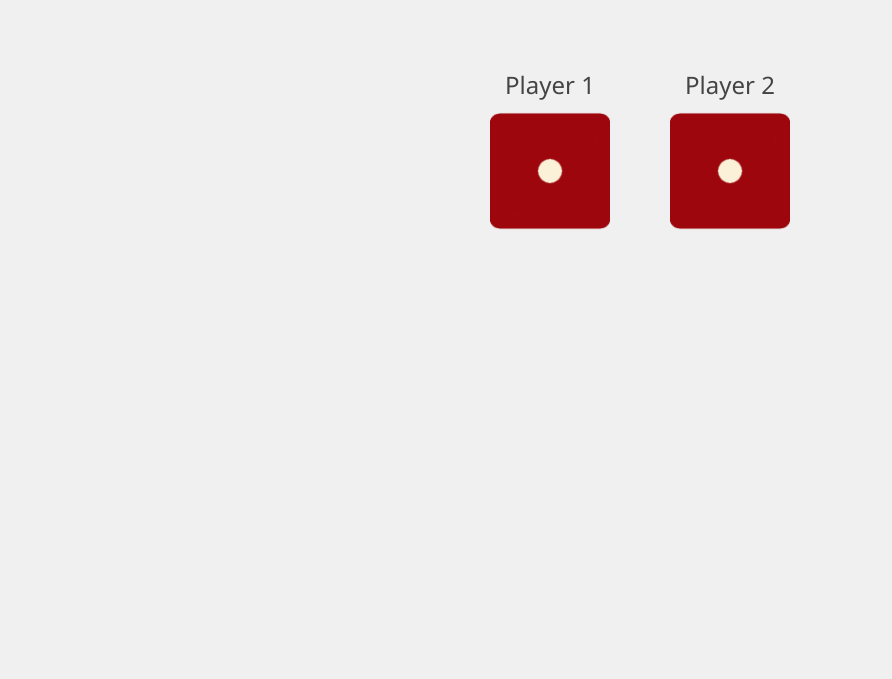
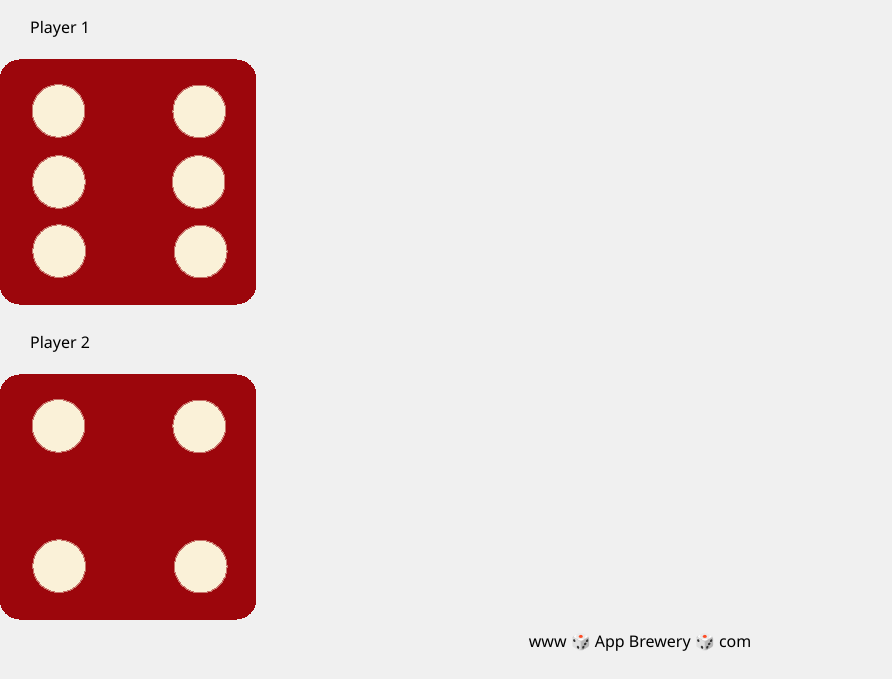
Before and after one commit to amirnajafizada/dice-roller, a plain HTML site: page index.html in a window 1280 px wide. Shown: the part 121-800 px from the top of the page, without its empty margins (0-892 px from the left). Drawn offline with Linux system fonts and the light colour scheme.

Commit message:
Update index.html

```diff
--- a/index.html
+++ b/index.html
@@ -1,27 +1,33 @@
 <!DOCTYPE html>
-<html lang="en">
+<html lang="en" dir="ltr">
   <head>
-  <meta charset="UTF-8">
-  <meta name="viewport" content="width=device-width, initial-scale=1">
-  <title>Dice Roller</title>
-  <link rel="stylesheet" href="styles.css">
+    <meta charset="utf-8" />
+    <title>Dicee</title>
+    <link rel="stylesheet" href="styles.css" />
+    <link
+      href="https://fonts.googleapis.com/css?family=Indie+Flower|Lobster"
+      rel="stylesheet"
+    />
   </head>
   <body>
-
+    <div class="container">
       <h1>Refresh Me</h1>
 
-  <div class="dice-container">
-    <div class="player">
+      <div class="dice">
         <p>Player 1</p>
-      <img class="dice dice-left" src="images/dice1.png" alt="Dice">
+        <img class="img1" src="./images/dice1.png" />
       </div>
 
-    <div class="player">
+      <div class="dice">
         <p>Player 2</p>
-      <img class="dice dice-right" src="images/dice1.png" alt="Dice">
+        <img class="img2" src="./images/dice1.png" />
       </div>
     </div>
 
-  <script src="script.js"></script>
+    <footer>www 🎲 App Brewery 🎲 com</footer>
+
+    <script src="index.js">
+
+    </script>
   </body>
 </html>
```
Lines whose indentation alone changed are shown as unchanged.
